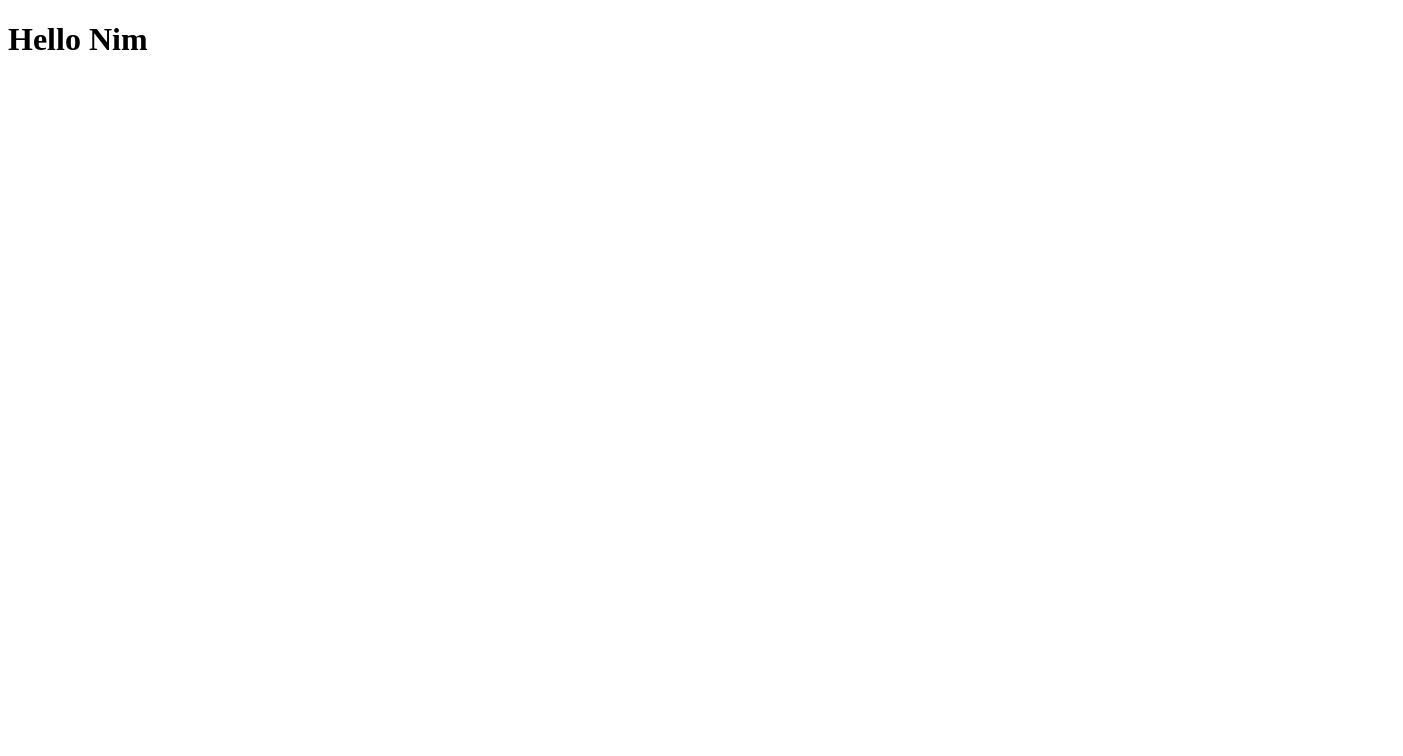
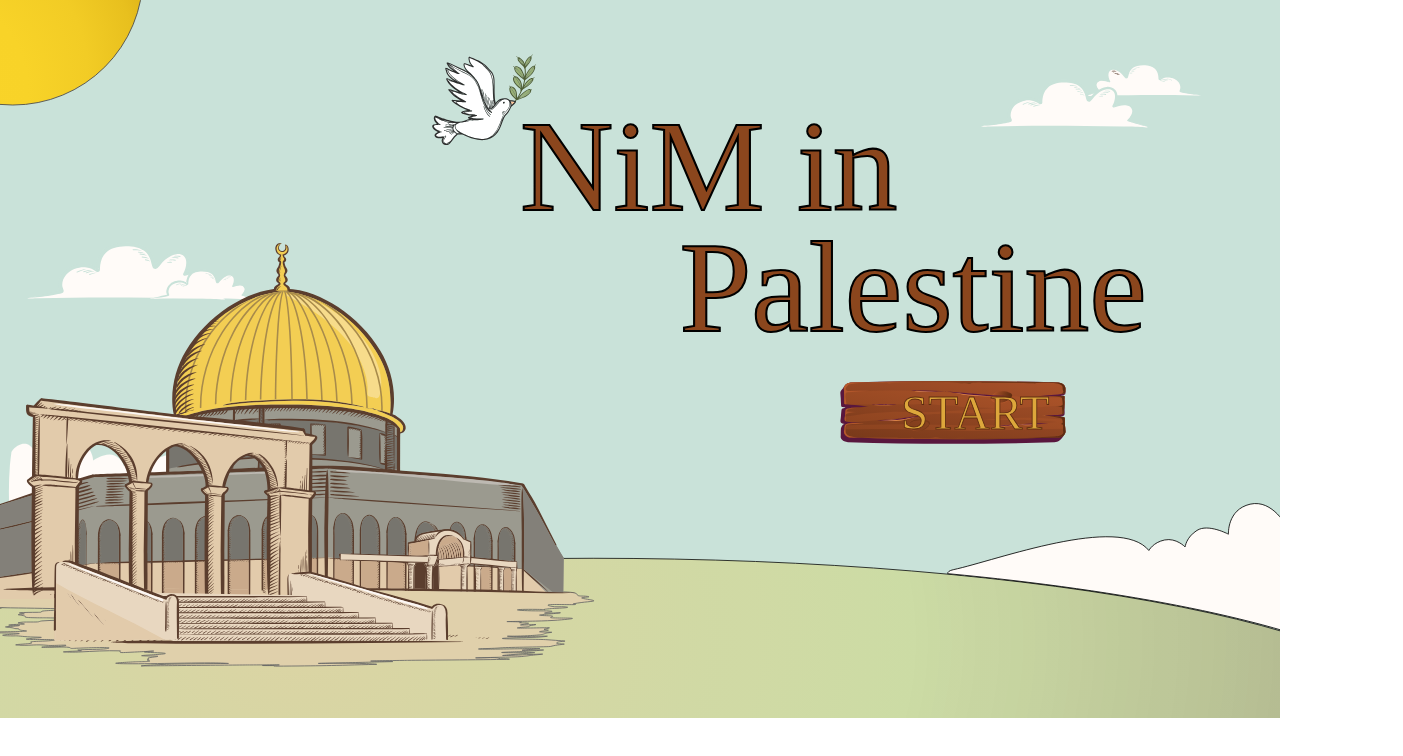
Before and after one commit to CE-Riham/Nim-Game, a React (Vite) app in the folder Nim-Game/: page / in a window 1280 px wide. Shown: the top 756 px of the page, 1403 px wide, since content can reach past the window. Built offline with nearby package versions, Linux system fonts and the light colour scheme.

Commit message:
adding welcome page

```diff
--- /dev/null
+++ b/Nim-Game/index.css
@@ -0,0 +1,17 @@
+body{
+    overflow: hidden;
+    margin:0cm;
+    padding: 0cm;
+    width: 100%;
+    height: 100%;
+    z-index: -1000000;
+
+}
+#root{
+    overflow: hidden;
+    margin:0cm;
+    padding: 0cm;
+    width: 100%;
+    height: 100%;
+    z-index: -1000000;
+}
--- a/Nim-Game/index.html
+++ b/Nim-Game/index.html
@@ -9,7 +9,7 @@
 
 <body>
   <div id="root"></div>
-  <script type="module" src="/src/components/main.tsx"></script>
+  <script type="module" src="/src/main.tsx"></script>
 </body>
 
 </html>
--- /dev/null
+++ b/Nim-Game/src/App.tsx
@@ -0,0 +1,15 @@
+import { useState } from "react";
+import WelcomePage from "./pages/WelcomePage";
+function App() {
+  const [currentPage, setCurrentPage] = useState("WelcomePage");
+  const onClick = () => {
+    console.log("Start clicked");
+  };
+  return (
+    <div style={{ position: "absolute", width: "100%" }}>
+      <WelcomePage onClick={onClick}></WelcomePage>
+    </div>
+  );
+}
+
+export default App;
--- a/Nim-Game/src/components/App.tsx
+++ /dev/null
@@ -1,11 +0,0 @@
-
-function App() {
-
-  return (
-    <div>
-      <h1>Hello Nim</h1>
-    </div>
-  )
-}
-
-export default App
--- /dev/null
+++ b/Nim-Game/src/components/TransparentButton.tsx
@@ -0,0 +1,54 @@
+import React, { CSSProperties, ReactNode, useState } from "react";
+interface ButtonProps {
+  top: string;
+  left: string;
+  width: string;
+  height: string;
+  onClick: () => void;
+  children?: ReactNode;
+}
+const TransparentButton = ({
+  top,
+  left,
+  children = "",
+  onClick,
+  width,
+  height,
+}: ButtonProps) => {
+  const [isHovered, setHovered] = useState(false);
+
+  const handleMouseEnter = () => {
+    setHovered(true);
+  };
+
+  const handleMouseLeave = () => {
+    setHovered(false);
+  };
+
+  const buttonStyles: CSSProperties = {
+    backgroundColor: "transparent",
+    zIndex: 100,
+    position: "absolute",
+    top: top,
+    left: left,
+    width: width,
+    height: height,
+    border: 0,
+    cursor: isHovered ? "pointer" : "default",
+  };
+
+  return (
+    <div>
+      <button
+        style={buttonStyles}
+        onMouseEnter={handleMouseEnter}
+        onMouseLeave={handleMouseLeave}
+        onClick={onClick}
+      >
+        {children}
+      </button>
+    </div>
+  );
+};
+
+export default TransparentButton;
--- /dev/null
+++ b/Nim-Game/src/pages/WelcomePage.tsx
@@ -0,0 +1,23 @@
+import React from "react";
+import TransparentButton from "../components/TransparentButton";
+interface WelcomePageProps {
+  onClick: () => void;
+}
+function WelcomePage({ onClick }: WelcomePageProps) {
+  return (
+    <div>
+      <img
+        src={"/src/assets/main.svg"}
+        style={{ zIndex: "-1", position: "absolute" }}
+      />
+      <TransparentButton
+        top="500px"
+        left="1103px"
+        width="300px"
+        height="80px"
+        onClick={onClick}
+      />
+    </div>
+  );
+}
+export default WelcomePage;
```
Also changed, not shown: Nim-Game/src/main.tsx (renamed from Nim-Game/src/components/main.tsx, +4 -3 lines), Nim-Game/tsconfig.json (+14 -3 lines), Nim-Game/src/assets/main.svg (added), 1 other file (tests, documents, lock files or other folders).
